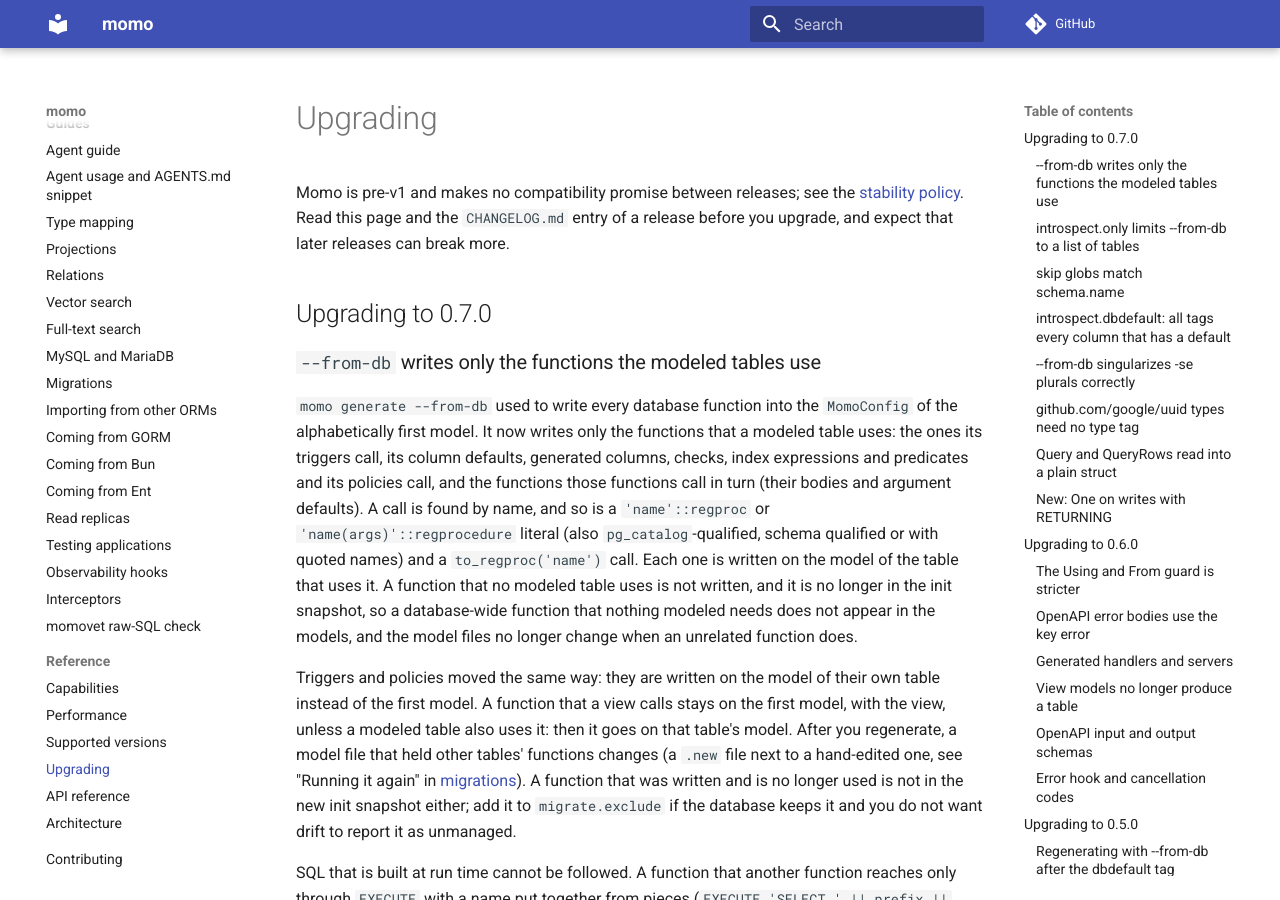
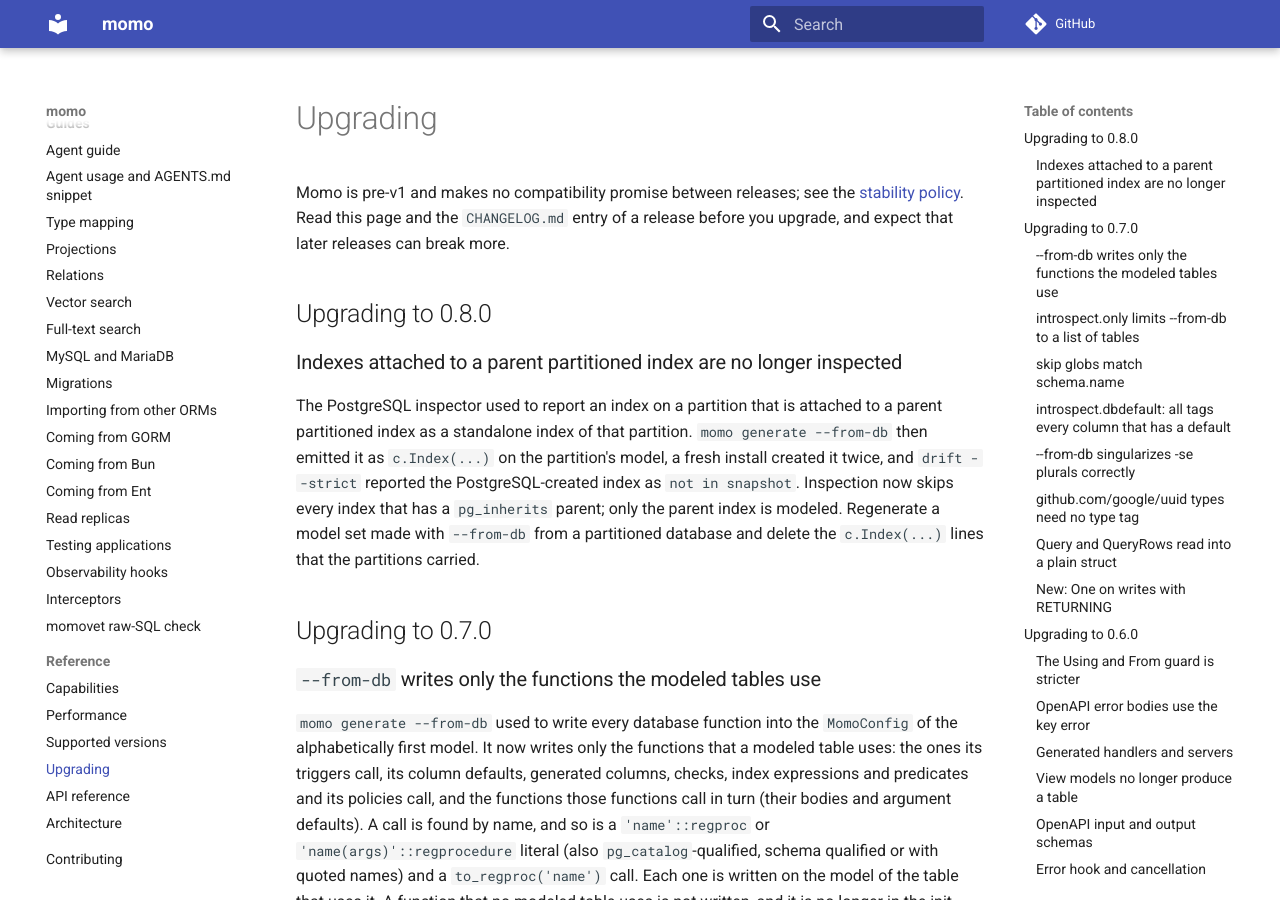
Before and after one commit to azrtydxb/momo, an MkDocs documentation site: the page built from docs/upgrading.md, in a window 1280 px wide and 900 px high. Built offline with MkDocs 1.6.1 and Material for MkDocs 9.7.7, drawn with Linux system fonts in a browser that asks for light colours; comment, search, counter and statistics services are not loaded; the version menu is left out.

Commit message:
fix(migrate): skip indexes attached to a parent partitioned index
Closes #86

```diff
--- a/docs/upgrading.md
+++ b/docs/upgrading.md
@@ -4,6 +4,19 @@ Momo is pre-v1 and makes no compatibility promise between releases; see the
 [stability policy](supported-versions.md#stability-policy). Read this page and
 the `CHANGELOG.md` entry of a release before you upgrade, and expect that
 later releases can break more.
+
+## Upgrading to 0.8.0
+
+### Indexes attached to a parent partitioned index are no longer inspected
+
+The PostgreSQL inspector used to report an index on a partition that is
+attached to a parent partitioned index as a standalone index of that partition.
+`momo generate --from-db` then emitted it as `c.Index(...)` on the partition's
+model, a fresh install created it twice, and `drift --strict` reported the
+PostgreSQL-created index as `not in snapshot`. Inspection now skips every index
+that has a `pg_inherits` parent; only the parent index is modeled. Regenerate a
+model set made with `--from-db` from a partitioned database and delete the
+`c.Index(...)` lines that the partitions carried.
 
 ## Upgrading to 0.7.0
 
```
Also changed, not shown: .procoder/backlog/stories/20261111-inspect-models-attached-partition-indexes-as-standalone.md (added, +38 -0 lines), docs/migrations.md (+6 -0 lines), 1 other file.
